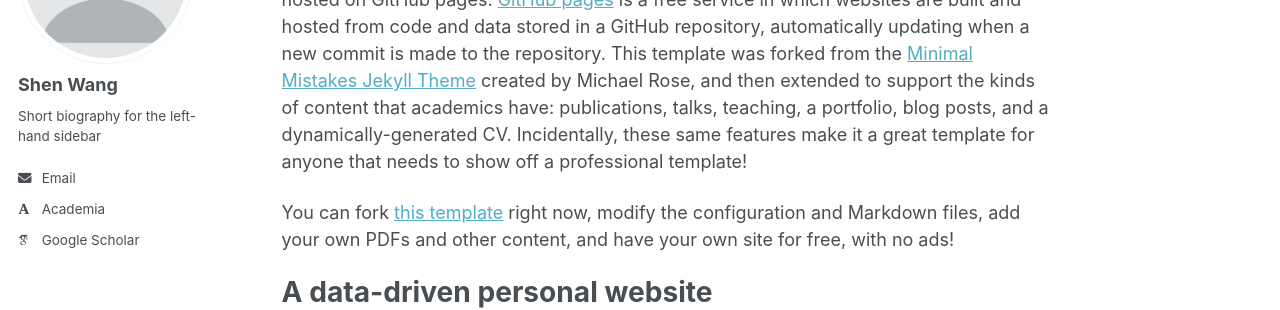
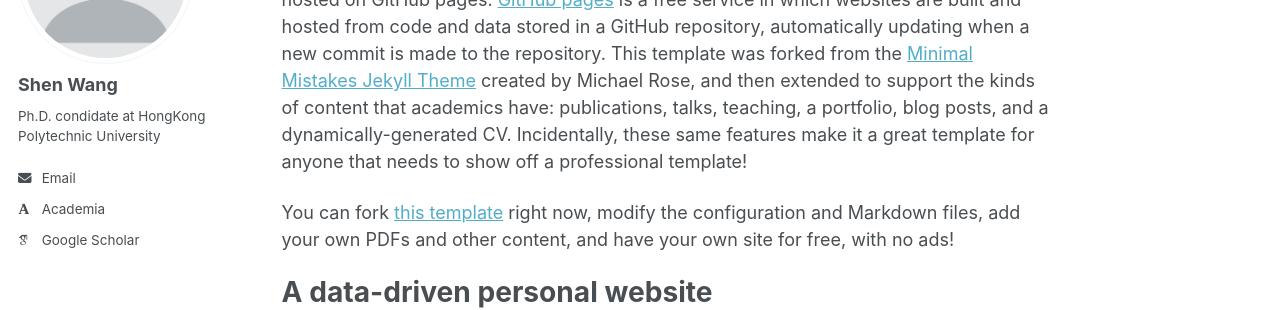
Before and after one commit to shenwang2001/old2, a Jekyll site: the page built from _pages/about.md, in a window 1280 px wide. Shown: the part 212-522 px from the top of the page. Built offline with Jekyll 4.4.1, drawn with Linux system fonts in a browser that asks for light colours; some web fonts are replaced; a script bundle is joined from its source files by our own code; library files that are not in the unit come from our copies.

Commit message:
Update _config.yml

```diff
--- a/_config.yml
+++ b/_config.yml
@@ -26,7 +26,7 @@ author:
   avatar           : "profile.png"
   name             : "Shen Wang"
   pronouns         : # example: "she/her"
-  bio              : "Short biography for the left-hand sidebar"
+  bio              : "Ph.D. condidate at HongKong Polytechnic University"
   # location         : "Earth"
   # employer         : "Red Brick University"
   # uri              : # URL
```
